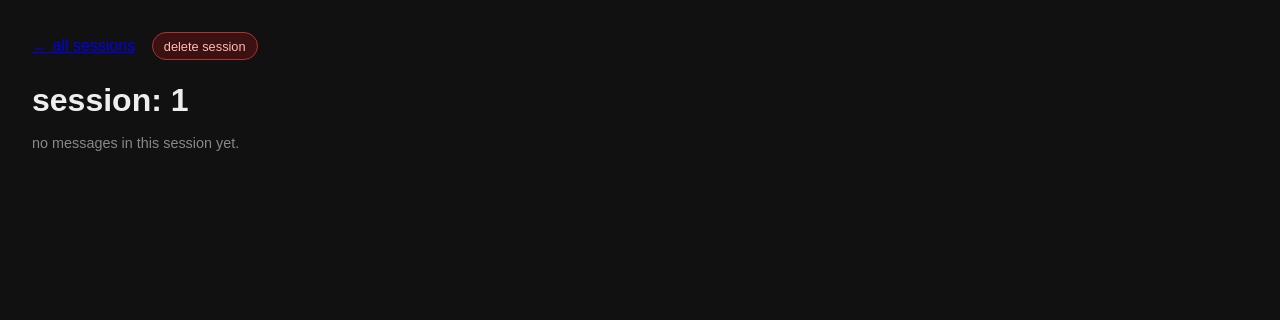
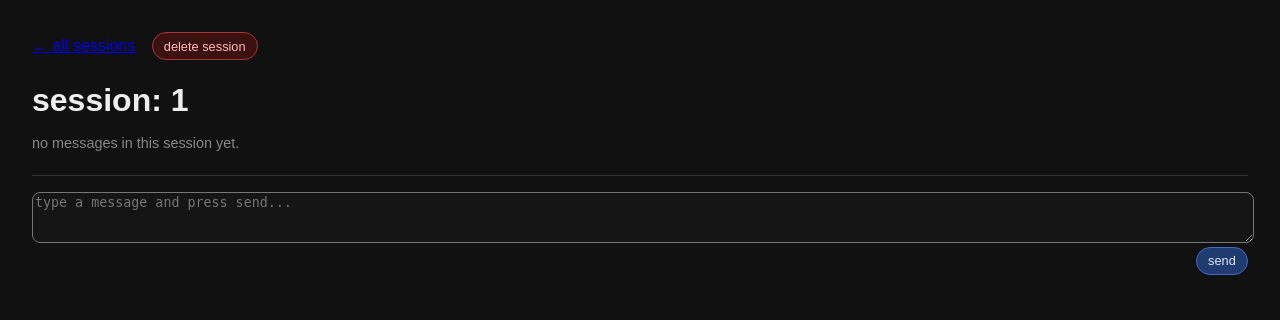
Before and after one commit to RitikDutta/BOT-GPT, a Flask app: page /sessions/1 in a window 1280 px wide. Shown: the top 320 px of the page. Run offline with Flask 3, Linux system fonts and the light colour scheme; data that the repository does not hold is empty; some web fonts are replaced.

Commit message:
add message bot

```diff
--- a/app/static/css/main.css
+++ b/app/static/css/main.css
@@ -119,3 +119,39 @@ body.gsf {
 .btn-primary:hover {
     filter: brightness(1.2);
 }
+
+
+/* new message box at bottom */
+.new-message-box {
+    margin-top: 1.5rem;
+    padding-top: 1rem;
+    border-top: 1px solid #333;
+}
+
+/* textarea style */
+.new-message-input {
+    width: 100%;
+    background: #151515;
+    color: #eee;
+    border-radius: 8px;
+}
+
+.new-message-input:focus {
+    border-color: #4a90e2;
+}
+
+/* send button */
+.new-message-actions {
+    text-align: right;
+}
+
+/* send button look */
+.send-btn {
+    background: #1f3b70;
+    border-color: #4168c5;
+    color: #dbe7ff;
+}
+
+.send-btn:hover {
+    filter: brightness(1.15);
+}
--- a/app/templates/messages.html
+++ b/app/templates/messages.html
@@ -60,6 +60,21 @@
     <p class="empty-msg">no messages in this session yet.</p>
     {% endif %}
 
+    <!-- message textbox -->
+    <div class="new-message-box">
+        <form method="post" action="{{ url_for('send_message_view', session_id=session_id) }}">
+            <textarea name="message" class="new-message-input" rows="3"
+                placeholder="type a message and press send..."></textarea>
+
+            <div class="new-message-actions">
+                <button type="submit" class="btn send-btn">
+                    send
+                </button>
+            </div>
+        </form>
+    </div>
+
+
 </body>
 
 </html>
```
